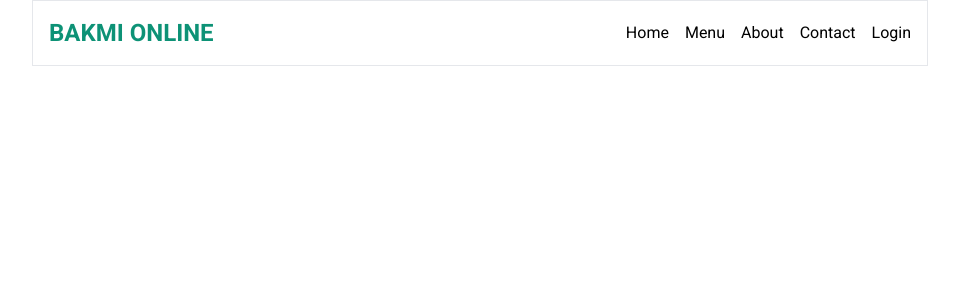
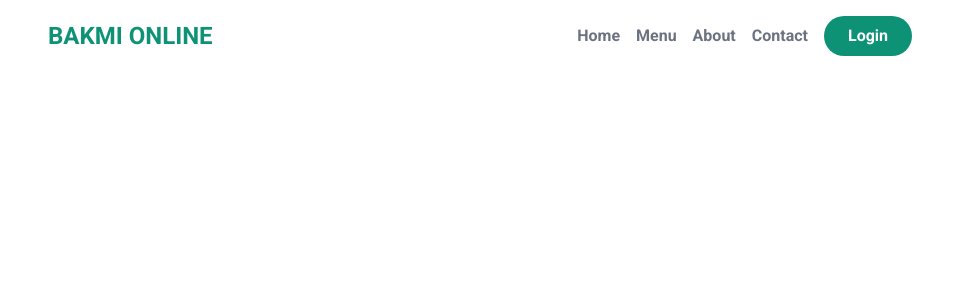
Before and after one commit to AisyahAuliaAngelinee/BakmiOnline, a Next.js app in the folder bakmiapp/: page / in a window 1280 px wide. Shown: the top 300 px of the page, without its empty margins (160-1119 px from the left). Built offline with nearby package versions, Linux system fonts and the light colour scheme.

Commit message:
initial commit

```diff
--- a/bakmiapp/src/app/layout.js
+++ b/bakmiapp/src/app/layout.js
@@ -12,7 +12,7 @@
 	return (
 		<html lang="en">
 			<body className={roboto.className}>
-				<main className="max-w-4xl mx-auto border p-4">{children}</main>
+				<main className="max-w-4xl mx-auto p-4">{children}</main>
 			</body>
 		</html>
 	);
--- a/bakmiapp/src/app/page.js
+++ b/bakmiapp/src/app/page.js
@@ -7,12 +7,14 @@
 				<Link className="text-primary font-semibold text-2xl" href={""}>
 					BAKMI ONLINE
 				</Link>
-				<nav className="flex gap-4">
+				<nav className="flex items-center gap-4 text-gray-500 font-semibold">
 					<Link href={""}>Home</Link>
 					<Link href={""}>Menu</Link>
 					<Link href={""}>About</Link>
 					<Link href={""}>Contact</Link>
-					<Link href={""}>Login</Link>
+					<Link href={""} className="bg-primary rounded-full text-white px-6 py-2">
+						Login
+					</Link>
 				</nav>
 			</header>
 		</>
```
